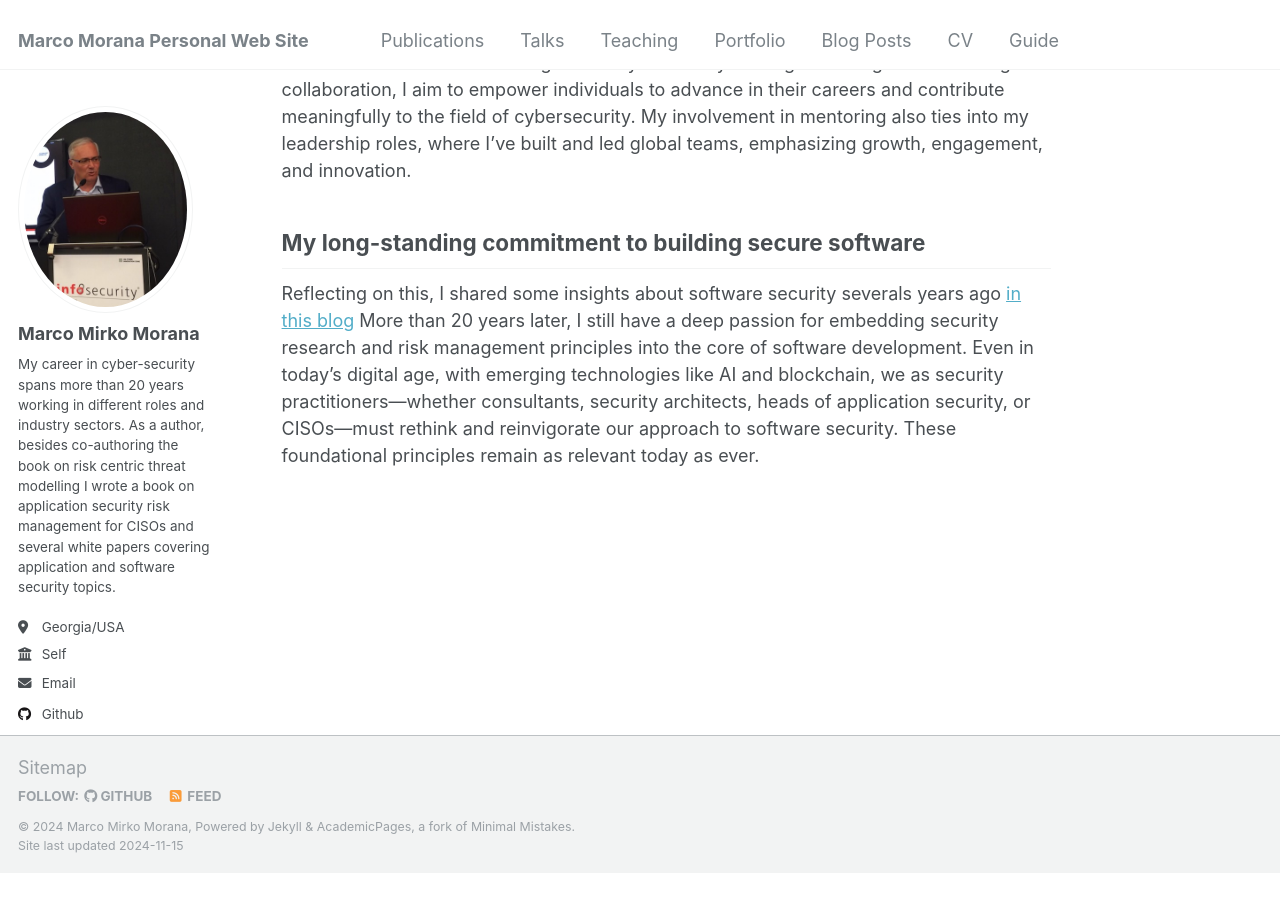
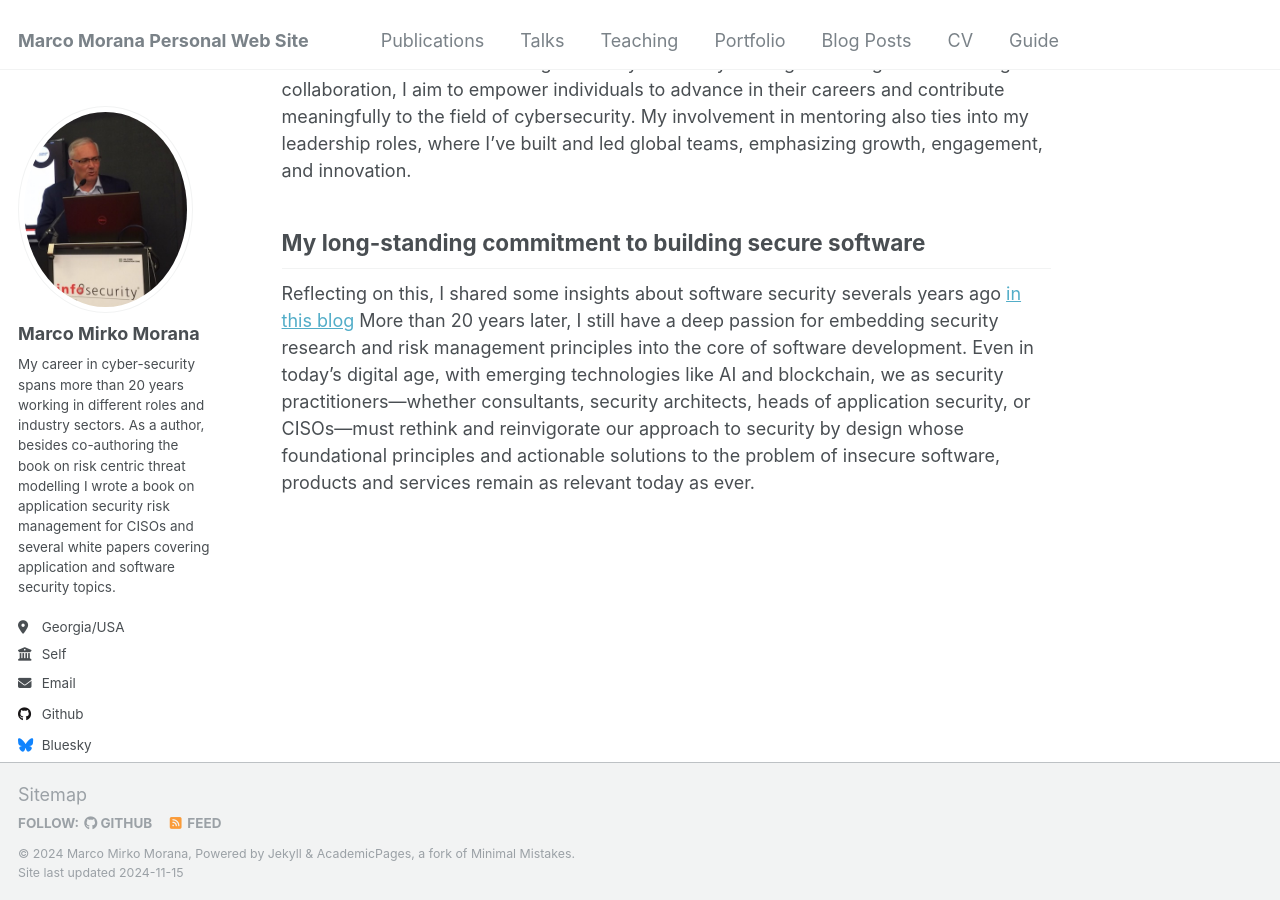
Before and after one commit to mmorana1/marcom, a Jekyll site: the page built from _pages/about.md, in a window 1280 px wide and 900 px high, scrolled down 1535 px. Built offline with Jekyll 4.4.1, drawn with Linux system fonts in a browser that asks for light colours; before the commit the page ends 2408 px from its top, so only the background shows below that.

Commit message:
Update about.md

```diff
--- a/_pages/about.md
+++ b/_pages/about.md
@@ -26,4 +26,4 @@ Mentorship is a vital part of my professional identity. I am dedicated to inspir
 
 My long-standing commitment to building secure software
 ------
-Reflecting on this, I shared some insights about software security severals years ago [in this blog](https://securesoftware.blogspot.com/2012/09/rebooting-software-security.html) More than 20 years later, I still have a deep passion for embedding security research and risk management principles into the core of software development. Even in today’s digital age, with emerging technologies like AI and blockchain, we as security practitioners—whether consultants, security architects, heads of application security, or CISOs—must rethink and reinvigorate our approach to software security. These foundational principles remain as relevant today as ever.
+Reflecting on this, I shared some insights about software security severals years ago [in this blog](https://securesoftware.blogspot.com/2012/09/rebooting-software-security.html) More than 20 years later, I still have a deep passion for embedding security research and risk management principles into the core of software development. Even in today’s digital age, with emerging technologies like AI and blockchain, we as security practitioners—whether consultants, security architects, heads of application security, or CISOs—must rethink and reinvigorate our approach to security by design whose foundational principles and actionable solutions to the problem of insecure software, products and services remain as relevant today as ever.
```
